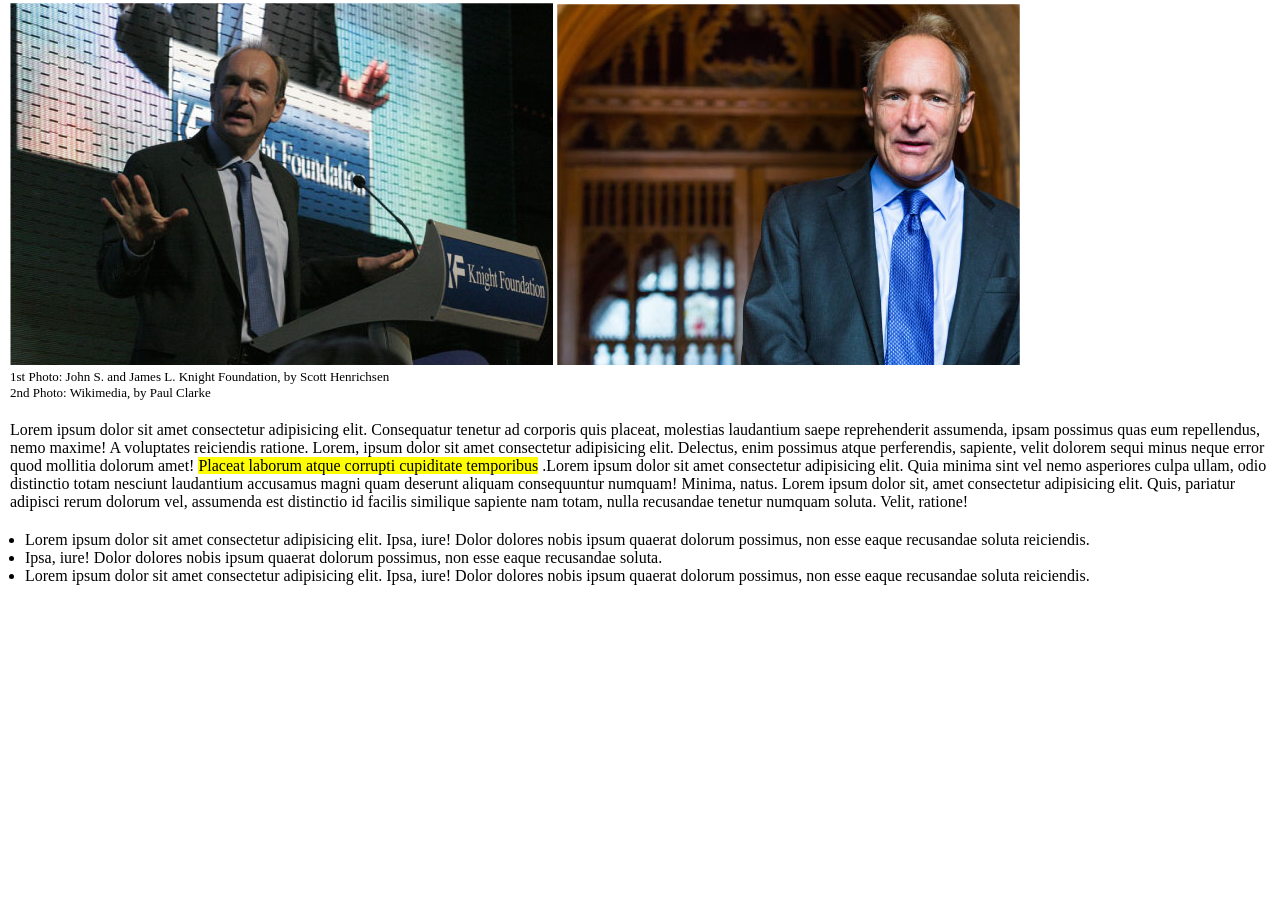
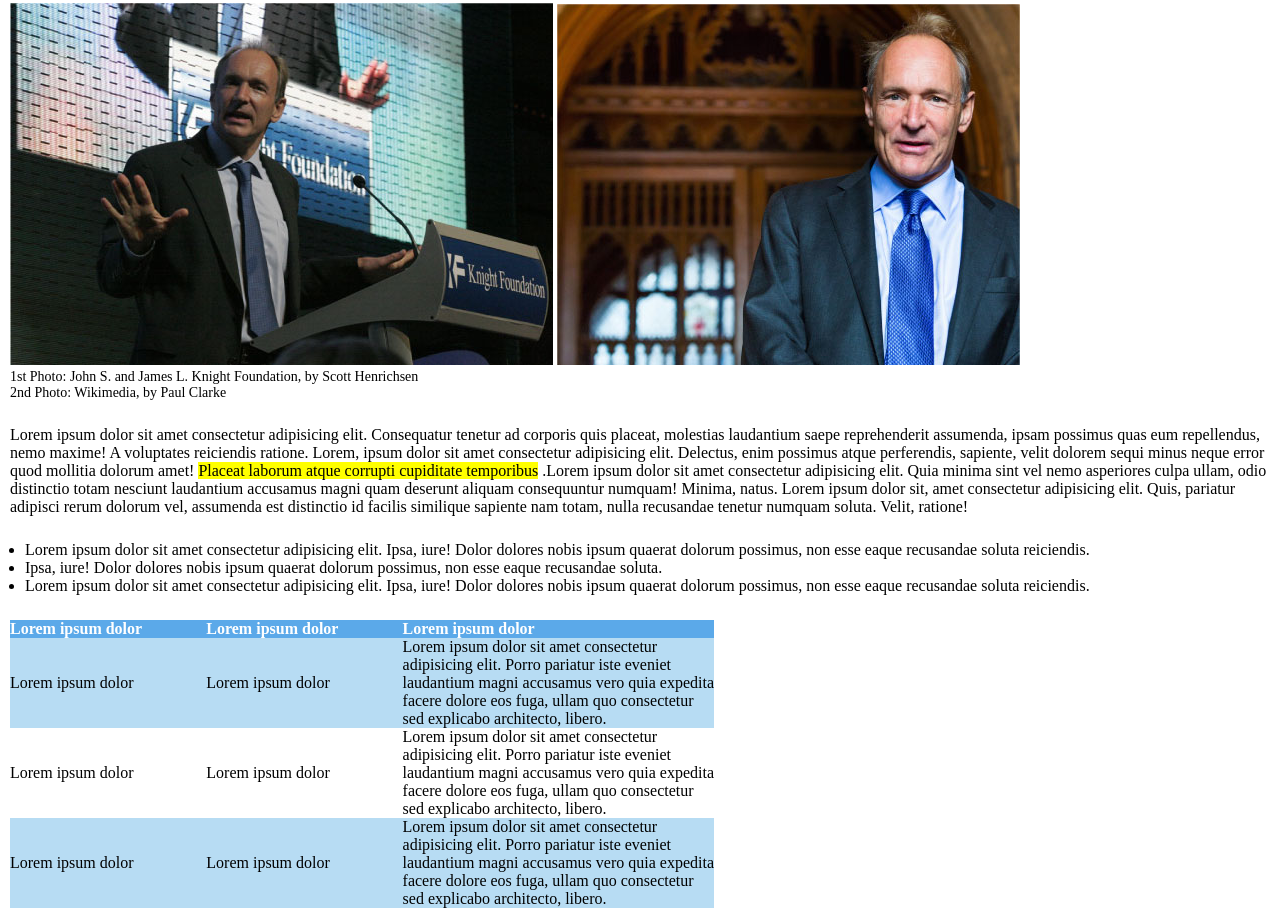
Before and after one commit to MiriamPecora/html-css-booleaner, a plain HTML site: page index.html in a window 1280 px wide. Shown: the part 240-1158 px from the top of the page. Before the commit the page ends 835 px from the top, so only its background shows below. Drawn offline with Linux system fonts and the light colour scheme.

Commit message:
[UPDATE] Added the table in the fourth section and modified its color, width and text alignment.

```diff
--- a/css/style.css
+++ b/css/style.css
@@ -46,14 +46,38 @@ h1 {
 
 #pics_subtitles p {
     color: black;
+    font-size: 14px
 }
 
 /* SECONDA SEZIONE */
 #second_section {
-    margin: 20px 0 20px 0;
+    margin: 25px 0 25px 0;
 }
 
 /* TERZA SEZIONE */
 #third_section {
     padding-left: 15px;
+    margin-bottom: 25px;
 }
+
+/* QUARTA SEZIONE */
+table {
+    width: 55vw;
+    height: 200px;
+    word-wrap: break-word;
+    text-align:left;
+    border-collapse: collapse;
+}
+
+td {
+    width: 40px;
+}
+
+thead {
+    background-color: rgb(91, 169, 233);
+    color: white;
+}
+
+.blue_bg {
+    background-color: rgb(183, 220, 243)
+}
--- a/index.html
+++ b/index.html
@@ -48,6 +48,43 @@
             </ul>
         </div>
 
+        <!-- QUARTA SEZIONE -->
+        <div id="fourth_section">
+
+            <table>
+
+                <thead>
+                    <th>Lorem ipsum dolor</th>
+                    <th>Lorem ipsum dolor</th>
+                    <th>Lorem ipsum dolor</th>
+                </thead>
+
+                <tbody>
+
+                    <tr class="blue_bg">
+                        <td>Lorem ipsum dolor</td>
+                        <td>Lorem ipsum dolor</td>
+                        <td>Lorem ipsum dolor sit amet consectetur adipisicing elit. Porro pariatur iste eveniet laudantium magni accusamus vero quia expedita facere dolore eos fuga, ullam quo consectetur sed explicabo architecto, libero.</td>
+                    </tr>
+
+                    <tr>
+                        <td>Lorem ipsum dolor</td>
+                        <td>Lorem ipsum dolor</td>
+                        <td>Lorem ipsum dolor sit amet consectetur adipisicing elit. Porro pariatur iste eveniet laudantium magni accusamus vero quia expedita facere dolore eos  fuga, ullam quo consectetur sed explicabo architecto, libero.</td>
+                    </tr>
+
+                    <tr class="blue_bg">
+                        <td>Lorem ipsum dolor</td>
+                        <td>Lorem ipsum dolor</td>
+                        <td>Lorem ipsum dolor sit amet consectetur adipisicing elit. Porro pariatur iste eveniet laudantium magni accusamus vero quia expedita facere dolore eos fuga, ullam quo consectetur sed explicabo architecto, libero.</td>
+                    </tr>
+
+                </tbody>
+
+            </table>
+
+        </div>
+
     </main>
 
 
```
